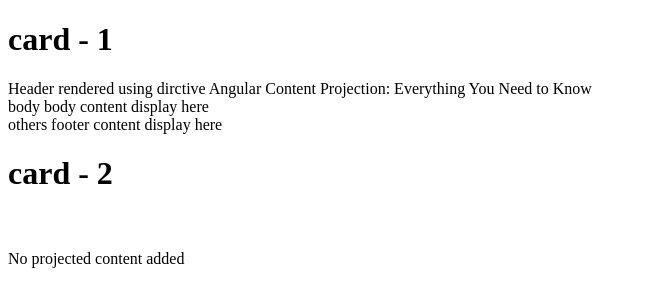
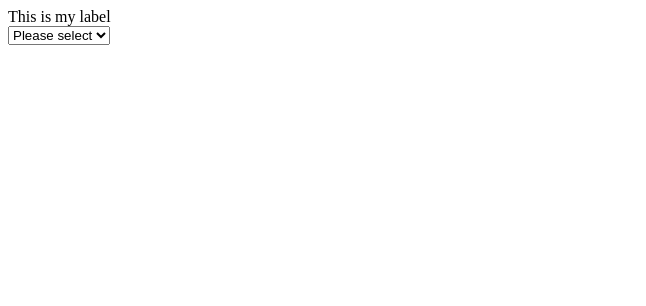
Before and after one commit to sreerag801/learn-ng, an Angular app: page / in a window 1280 px wide. Shown: the top 306 px of the page, without its empty margins (0-646 px from the left). Built offline with nearby package versions, Linux system fonts and the light colour scheme.

Commit message:
basic implementation

```diff
--- a/src/app/app.component.html
+++ b/src/app/app.component.html
@@ -1,23 +1,10 @@
-<ng-container>
-  <app-app-card title="card - 1">
-    <ng-template cardMainContent>
-      Angular Content Projection: Everything You Need to Know
-    </ng-template>
-    <!-- or -->
-    <!-- <div *cardMainContent>
-      Angular Content Projection: Everything You Need to Know
-    </div> -->
-
-    <app-card-header>
-      Header rendered using dirctive
-    </app-card-header>
-    <app-card-body body>body content display here</app-card-body>
-    <ng-container footer>footer content display here</ng-container>
-  </app-app-card>
-
-
-
-  <app-app-card title="card - 2">
-      selector not specified contents
-  </app-app-card>
+<label>This is my label</label>
+<ng-container [ngSwitch]="type">
+  <input type="text" *ngSwitchCase="'text'">
+  <br>
+  <select *ngSwitchCase="'select'">
+    <option selected [ngValue]="null">Please select</option>
+    <option value="1">1</option>
+    <option value="2">2</option>
+  </select>
 </ng-container>
--- a/src/app/app.component.ts
+++ b/src/app/app.component.ts
@@ -1,23 +1,25 @@
 import { Component, OnInit } from '@angular/core';
-import { FormBuilder } from '@angular/forms';
+import { FormBuilder, ReactiveFormsModule } from '@angular/forms';
 import { RouterOutlet } from '@angular/router';
 import { AppCardComponent, CardBodyDirective, CardHeaderDirective, CardMainDirective } from './app-card/app-card.component';
+import { NgSwitch, NgSwitchCase } from '@angular/common';
 
 @Component({
   selector: 'app-root',
   standalone: true,
-  imports: [RouterOutlet, AppCardComponent, CardHeaderDirective, CardBodyDirective, CardMainDirective],
+  imports: [RouterOutlet, ReactiveFormsModule, NgSwitch, NgSwitchCase],
   templateUrl: './app.component.html',
   styleUrl: './app.component.css'
 })
 export class AppComponent implements OnInit {
+  type!: 'text' | 'select';
 
   constructor(private fb: FormBuilder){}
 
 
 
   ngOnInit(): void {
-
+    this.type = 'select'
   }
 
 
```
